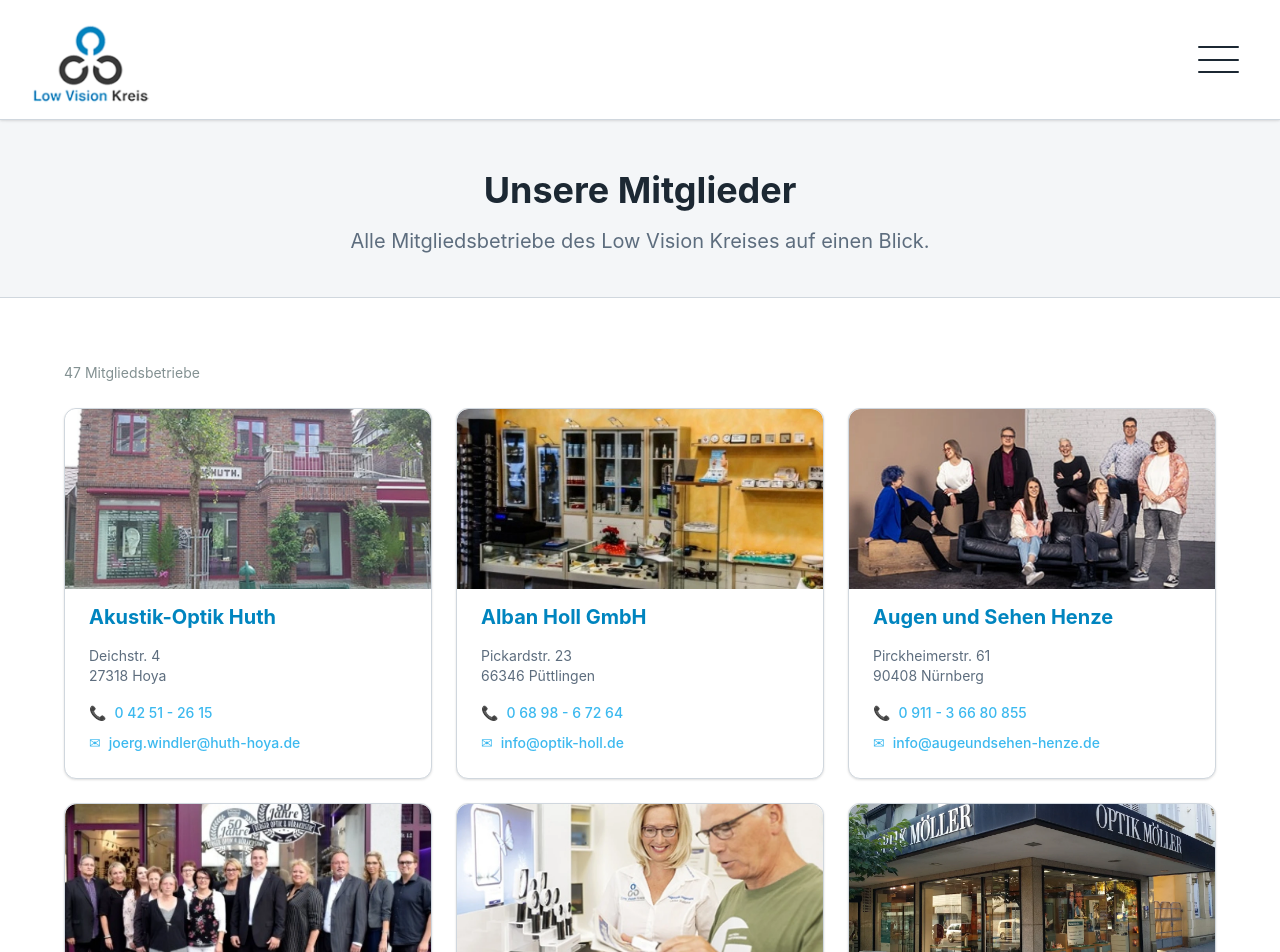
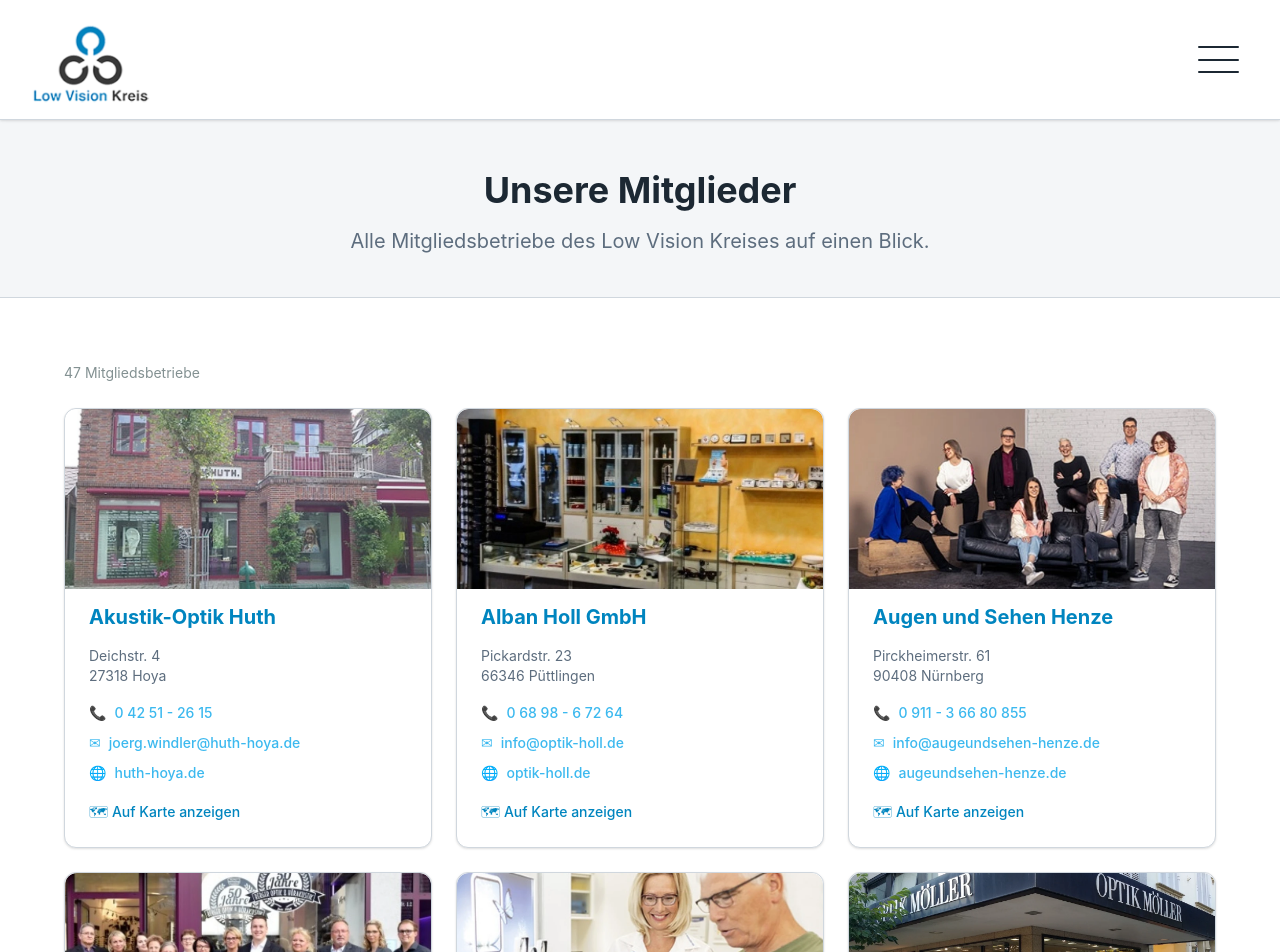
Before and after one commit to aran-to-eyes/LVK, a Vue app: page /#/members in a window 1280 px wide. Shown: the top 952 px of the page. Built offline with nearby package versions, Linux system fonts and the light colour scheme.

Commit message:
new data

```diff
--- a/src/components/cards/MemberCard.vue
+++ b/src/components/cards/MemberCard.vue
@@ -12,6 +12,9 @@
 
     <div class="partner-card__header">
       <h3 class="partner-card__name">{{ member.Bezeichnung }}</h3>
+      <span v-if="member.distanceKm != null" class="partner-card__distance" aria-label="Entfernung">
+        {{ formattedDistance }}
+      </span>
     </div>
 
     <address class="partner-card__address" style="font-style: normal">
@@ -19,7 +22,7 @@
       {{ member.PLZ }} {{ member.Ort }}
     </address>
 
-    <div v-if="member.Tel || member.Email" class="partner-card__contacts">
+    <div v-if="member.Tel || member.Email || member.Website" class="partner-card__contacts">
       <a
         v-if="member.Tel"
         :href="`tel:${cleanPhone}`"
@@ -38,13 +41,37 @@
         <span aria-hidden="true">✉</span>
         {{ member.Email }}
       </a>
+      <a
+        v-if="member.Website"
+        :href="member.Website"
+        class="partner-card__contact-link"
+        target="_blank"
+        rel="noopener noreferrer"
+        :aria-label="`Website: ${member.Website}`"
+      >
+        <span aria-hidden="true">🌐</span>
+        {{ member.Website.replace(/^https?:\/\//, '') }}
+      </a>
     </div>
+
+    <a
+      v-if="mapLink"
+      :href="mapLink"
+      class="partner-card__map-link"
+      target="_blank"
+      rel="noopener noreferrer"
+      :aria-label="`${member.Bezeichnung} auf Karte anzeigen`"
+    >
+      🗺 Auf Karte anzeigen
+    </a>
 
   </article>
 </template>
 
 <script setup>
 import { computed } from 'vue'
+import { formatDistance } from '@/utils/distance.js'
+import { getPartnerMapLink } from '@/utils/maps.js'
 
 const props = defineProps({
   member: { type: Object, required: true }
@@ -52,7 +79,11 @@
 
 const baseUrl = import.meta.env.BASE_URL
 
+const formattedDistance = computed(() => formatDistance(props.member.distanceKm))
+
 const cleanPhone = computed(() =>
   (props.member.Tel || '').replace(/\s/g, '')
 )
+
+const mapLink = computed(() => getPartnerMapLink(props.member))
 </script>
--- a/src/components/search/PartnerSearchResults.vue
+++ b/src/components/search/PartnerSearchResults.vue
@@ -12,10 +12,10 @@
 
     <template v-else-if="status === 'resolved' && results.length > 0">
       <div class="search-results__grid">
-        <PartnerCard
+        <MemberCard
           v-for="partner in results"
           :key="partner.Ident"
-          :partner="partner"
+          :member="partner"
         />
       </div>
     </template>
@@ -45,7 +45,7 @@
 </template>
 
 <script setup>
-import PartnerCard from '@/components/cards/PartnerCard.vue'
+import MemberCard from '@/components/cards/MemberCard.vue'
 import LoadingState from '@/components/cards/LoadingState.vue'
 import EmptyState from '@/components/cards/EmptyState.vue'
 import ErrorState from '@/components/cards/ErrorState.vue'
```
Also changed, not shown: public/data/Lowvision-partner_Stand_2023-5-010.csv, 2 other files (tests, documents, lock files or other folders).
